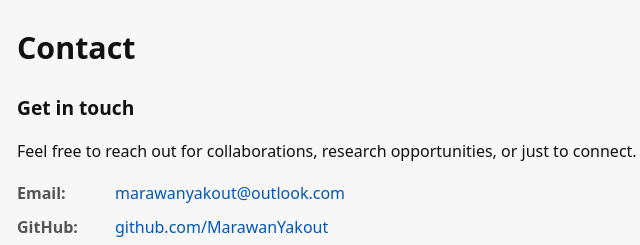
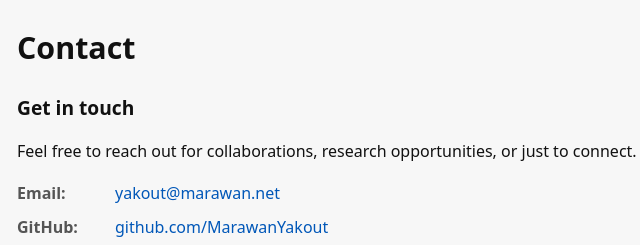
Before and after one commit to MarawanYakout/Portfolio, a plain HTML site: page contact.html in a window 1280 px wide. Shown: the top 245 px of the page, 171-811 px from the left. Drawn offline with Linux system fonts and the light colour scheme.

Commit message:
Change info
Updated email address for contact method.

```diff
--- a/contact.html
+++ b/contact.html
@@ -174,7 +174,7 @@
                 <ul>
                     <li class="contact-method">
                         <strong>Email:</strong>
-                        <a href="mailto:marawanyakout@outlook.com">marawanyakout@outlook.com</a>
+                        <a href=""mailto:yakout@marawan.net">yakout@marawan.net</a>
                     </li>
                     <li class="contact-method">
                         <strong>GitHub:</strong>
@@ -210,4 +210,5 @@
             </footer>
         </div>
     </body>
+
 </html>
```
